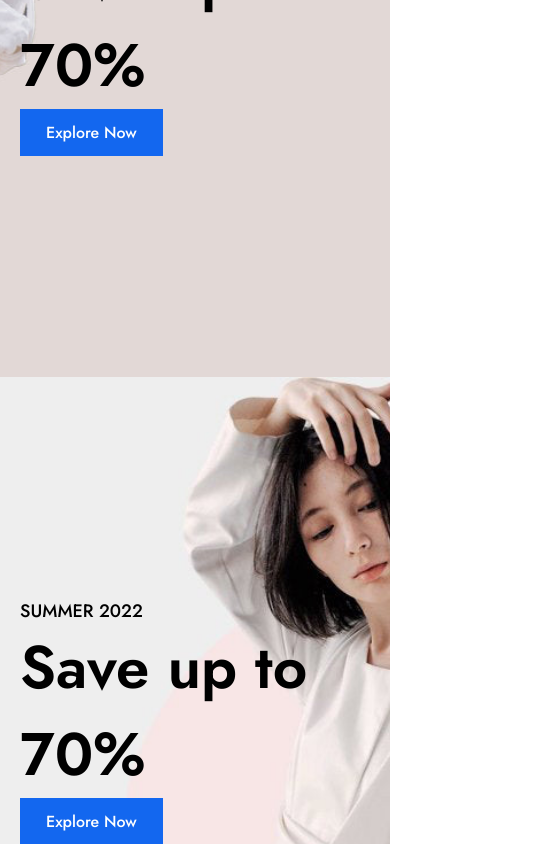
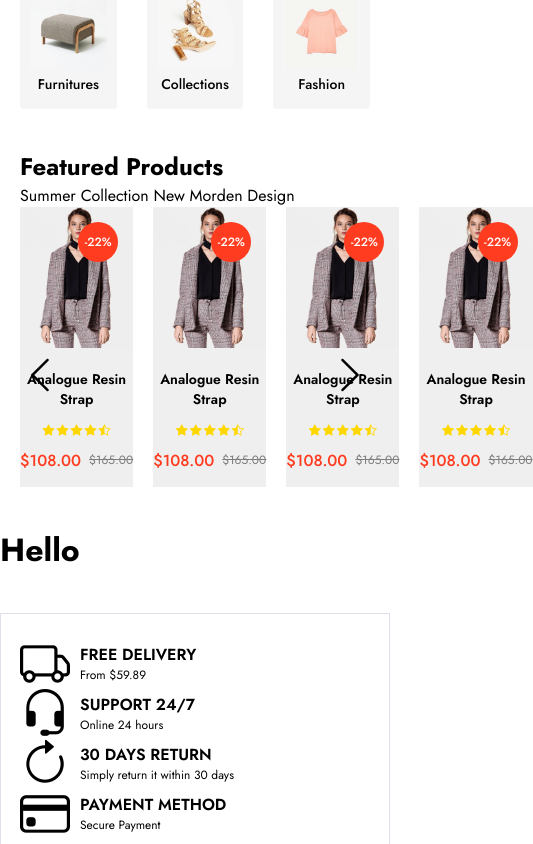
Before and after one commit to miyamotomusashi/ecommerceproject, a React (Vite) app in the folder frontend/: page / in a window 390 px wide. Shown: the part 1156-2000 px from the top of the page, 533 px wide, since content can reach past the window. Built offline with nearby package versions, Linux system fonts and the light colour scheme.

Commit message:
product sayfasi eklendi

```diff
--- a/frontend/src/App.jsx
+++ b/frontend/src/App.jsx
@@ -6,6 +6,7 @@
 import Footer from './components/Layout/Footer/Footer'
 import Header from './components/Layout/Header/Header'
 import { Policy } from './components/Layout/Policy/Policy'
+import Product from './components/Layout/Products/Product'
 import { Slider } from './components/Layout/Slider/Slider'
 function App() {
     return (
@@ -13,6 +14,7 @@
         <Header />
         <Slider />
         <Categories />
+        <Product />
         <h1>Hello</h1>
         <Policy />
         <Footer />
--- /dev/null
+++ b/frontend/src/components/Layout/Products/Product.jsx
@@ -0,0 +1,34 @@
+import ProductItem from "./ProductItem";
+import "./Products.css";
+
+const Product = () => {
+    return (<section className="products">
+        <div className="container">
+            <div className="section-title">
+                <h2>Featured Products</h2>
+                <p>Summer Collection New Morden Design</p>
+            </div>
+            <div className="product-wrapper product-carousel">
+                <div className="glide__track" data-glide-el="track">
+                    <ul className="product-list glide__slides" id="product-list">
+                        <ProductItem />
+                        <ProductItem />
+                        <ProductItem />
+                        <ProductItem />
+
+                    </ul>
+                </div>
+                <div className="glide__arrows" data-glide-el="controls">
+                    <button className="glide__arrow glide__arrow--left" data-glide-dir="<">
+                        <i className="bi bi-chevron-left"></i>
+                    </button>
+                    <button className="glide__arrow glide__arrow--right" data-glide-dir=">">
+                        <i className="bi bi-chevron-right"></i>
+                    </button>
+                </div>
+            </div>
+        </div>
+    </section>)
+}
+
+export default Product;
--- /dev/null
+++ b/frontend/src/components/Layout/Products/ProductItem.css
@@ -0,0 +1,163 @@
+.products .product-item {
+    text-align: center;
+    background-color: #efefef;
+    display: flex;
+    flex-direction: column;
+    position: relative;
+    /* flex: 1; */
+  }
+
+  .products .product-item .product-image {
+    width: 100%;
+    height: 100%;
+  }
+
+  .products .product-item img {
+    width: 100%;
+    transition: 0.3s ease-in-out all;
+  }
+
+  .products .product-item .img1:hover {
+    visibility: hidden;
+    opacity: 0;
+  }
+
+  .products .product-item .product-image:hover .img2 {
+    visibility: visible;
+    opacity: 1;
+  }
+
+  .products .product-item .img2 {
+    display: flex;
+    position: absolute;
+    top: 0;
+    opacity: 0;
+    visibility: hidden;
+  }
+
+  .products .product-item .product-title {
+    font-size: 14px;
+    display: inline-block;
+    font-weight: 600;
+    margin-top: 15px;
+  }
+
+  .products .product-item .product-star {
+    display: flex;
+    justify-content: center;
+    margin: 8px 0;
+    column-gap: 2px;
+  }
+
+  .products .product-item .product-star i {
+    font-size: 12px;
+    color: gold;
+  }
+
+  .product-item .product-prices {
+    display: flex;
+    justify-content: center;
+    align-items: center;
+    column-gap: 8px;
+    padding-bottom: 15px;
+  }
+
+  .product-item .product-prices strong {
+    color: #ff3c20;
+    font-weight: 500;
+  }
+
+  .product-item .product-prices span {
+    color: #7d7d7d;
+    font-size: 12px;
+    text-decoration: line-through;
+  }
+
+  .product-item .product-discount {
+    display: inline-block;
+    width: 40px;
+    height: 40px;
+    background-color: #ff3c20;
+    display: flex;
+    align-items: center;
+    justify-content: center;
+    color: #fff;
+    font-size: 12px;
+    position: absolute;
+    top: 15px;
+    right: 15px;
+    border-radius: 100%;
+    font-weight: 500;
+  }
+
+  .product-item .product-links {
+    display: inline-flex;
+    flex-direction: column;
+    row-gap: 8px;
+    position: absolute;
+    top: 20px;
+    left: 0;
+    opacity: 0;
+    visibility: hidden;
+    transition: 0.3s ease-out all;
+    overflow: hidden;
+  }
+
+  .products .product-item:hover .product-links {
+    transform: translate(15px);
+    opacity: 1;
+    visibility: visible;
+  }
+
+  .product-item .product-links button,
+  .product-item .product-links a {
+    background-color: #000;
+    display: inline-block;
+    padding: 5px;
+    border-radius: 4px;
+    transition: all ease 0.3s;
+  }
+
+  .product-item .product-links button:hover,
+  .product-item .product-links a:hover {
+    opacity: 0.7;
+  }
+
+  .product-item .product-links i {
+    color: #fff;
+    font-size: 14px;
+    display: flex;
+    pointer-events: none;
+  }
+
+  .product-wrapper {
+    position: relative;
+  }
+
+  .product-wrapper .glide__arrow {
+    position: absolute;
+    top: 50%;
+    background-color: transparent;
+  }
+
+  .product-wrapper .glide__arrow--left {
+    left: -40px;
+  }
+
+  .product-wrapper .glide__arrow--right {
+    right: -40px;
+  }
+
+  .product-wrapper .glide__arrow i {
+    font-size: 40px;
+  }
+
+  @media (max-width: 576px) {
+    .product-wrapper .glide__arrow--left {
+      left: 0px;
+    }
+
+    .product-wrapper .glide__arrow--right {
+      right: 0px;
+    }
+  }
--- /dev/null
+++ b/frontend/src/components/Layout/Products/ProductItem.jsx
@@ -0,0 +1,56 @@
+import "./ProductItem.css";
+const ProductItem = () => {
+    return (
+        <li className="product-item glide__slide glide__slide--active" >
+            <div className="product-image">
+                <a href="#">
+                    <img src="img/products/product1/1.png" alt="" className="img1" />
+                    <img src="img/products/product1/2.png" alt="" className="img2" />
+                </a>
+            </div>
+            <div className="product-info">
+                <a href="$" className="product-title">Analogue Resin Strap</a>
+                <ul className="product-star">
+                    <li>
+                        <i className="bi bi-star-fill"></i>
+                    </li>
+                    <li>
+                        <i className="bi bi-star-fill"></i>
+                    </li>
+                    <li>
+                        <i className="bi bi-star-fill"></i>
+                    </li>
+                    <li>
+                        <i className="bi bi-star-fill"></i>
+                    </li>
+                    <li>
+                        <i className="bi bi-star-half"></i>
+                    </li>
+                </ul>
+                <div className="product-prices">
+                    <strong className="new-price">$108.00</strong>
+                    <span className="old-price">$165.00</span>
+                </div>
+                <span className="product-discount">-22%</span>
+                <div className="product-links">
+                    <button className="add-to-cart" data-id="1">
+                        <i className="bi bi-basket-fill"></i>
+                    </button>
+                    <button>
+                        <i className="bi bi-heart-fill"></i>
+                    </button>
+                    <a href="#" className="product-link" data-id="1">
+                        <i className="bi bi-eye-fill"></i>
+                    </a>
+                    <a href="#">
+                        <i className="bi bi-share-fill"></i>
+                    </a>
+                </div>
+            </div>
+        </li>
+
+    )
+}
+
+
+export default ProductItem;
--- /dev/null
+++ b/frontend/src/components/Layout/Products/Products.css
@@ -0,0 +1,12 @@
+/*! products start  */
+
+.products {
+    margin-bottom: 40px;
+}
+
+.products .product-list {
+    display: flex;
+    gap: 20px;
+}
+
+/*! products end  */
--- a/frontend/src/components/Layout/Slider/SliderItem.jsx
+++ b/frontend/src/components/Layout/Slider/SliderItem.jsx
@@ -1,6 +1,5 @@
 
-export const SliderItem = () =>
-{
+export const SliderItem = () => {
     return (
         <>
             <div className="slider-item fade">
@@ -12,7 +11,8 @@
                     <h2 className="slider-heading">Save up to 70%</h2>
                     <a href="#" className="btn btn-lg btn-primary">Explore Now</a>
                 </div>
-        </div><div className="slider-item fade">
+            </div>
+            {/* <div className="slider-item fade">
                 <div className="slider-image">
                     <img src="img/slider/slider2.jpg" className="img-fluid" alt="" />
                 </div>
@@ -22,6 +22,7 @@
                     <a href="#" className="btn btn-lg btn-primary">Explore Now</a>
                 </div>
             </div>
+
             <div className="slider-item fade">
                 <div className="slider-image">
                     <img src="img/slider/slider3.jpg" className="img-fluid" alt="" />
@@ -31,7 +32,7 @@
                     <h2 className="slider-heading">Save up to 70%</h2>
                     <a href="#" className="btn btn-lg btn-primary">Explore Now</a>
                 </div>
-          </div>
+            </div> */}
         </>
 
     )
```
Lines whose indentation alone changed are shown as unchanged.
